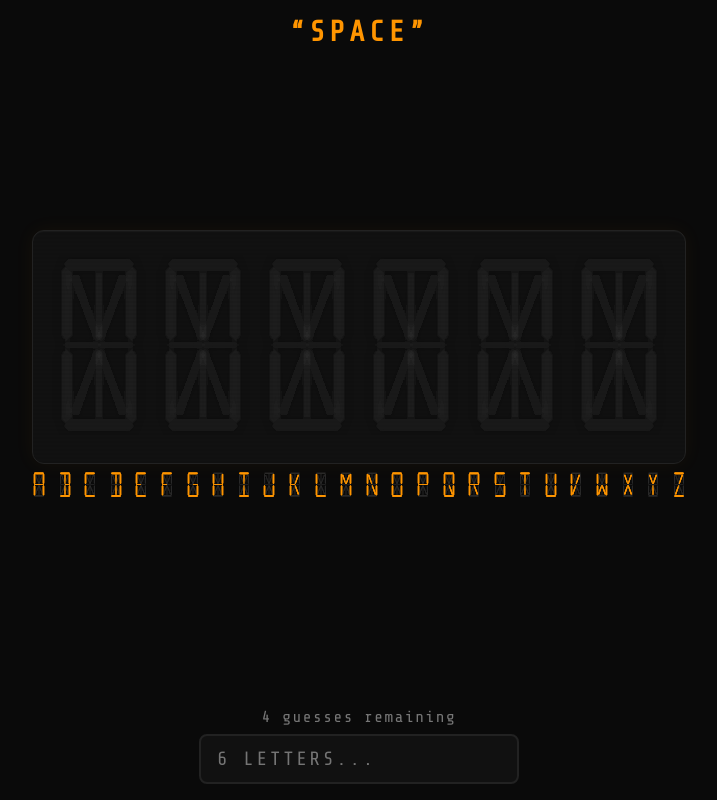
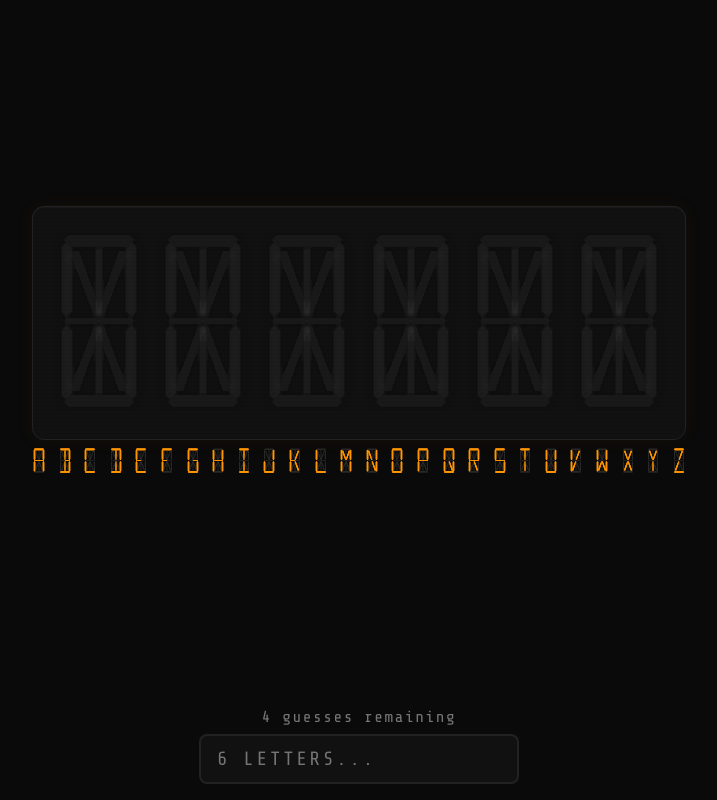
Before and after one commit to basic-intelligence/cap-lock, a Next.js app: page / in a window 1280 px wide. Shown: the whole page, without its empty margins (281-998 px from the left). Built offline with nearby package versions, Linux system fonts and the light colour scheme.

Commit message:
fix(ui): remove category hint from top of screen

```diff
--- a/app/components/Game.tsx
+++ b/app/components/Game.tsx
@@ -228,18 +228,6 @@ export default function Game({ words }: GameProps) {
         maxHeight: "100dvh",
       }}
     >
-      {/* Theme hint */}
-      <div
-        style={{
-          fontSize: "1.8rem",
-          letterSpacing: "0.15em",
-          textTransform: "uppercase",
-          color: "var(--amber)",
-          fontWeight: "bold",
-        }}
-      >
-        &ldquo;{state.theme}&rdquo;
-      </div>
 
       {/* Word display + alphabet grouped tight */}
       <div style={{ flex: "1 1 auto", display: "flex", flexDirection: "column", alignItems: "center", justifyContent: "center", minHeight: "120px", gap: 0 }}>
```
